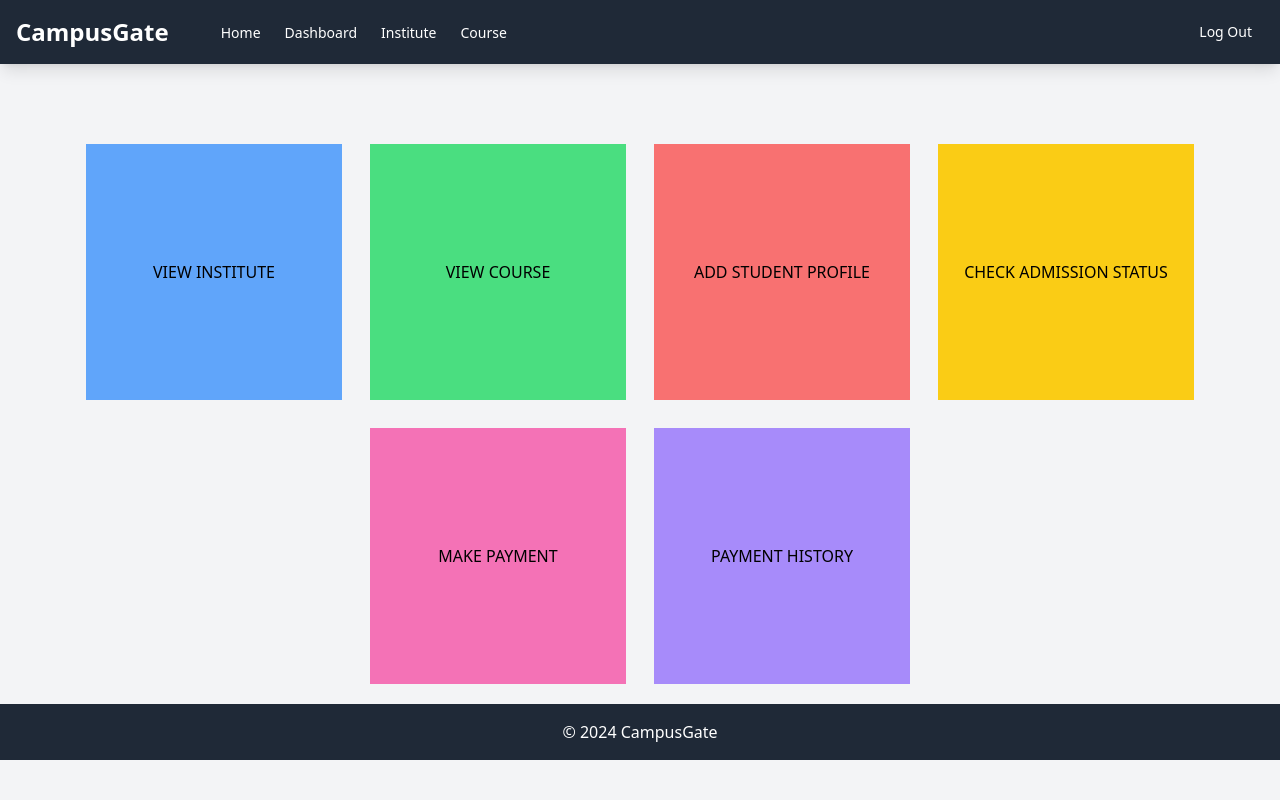
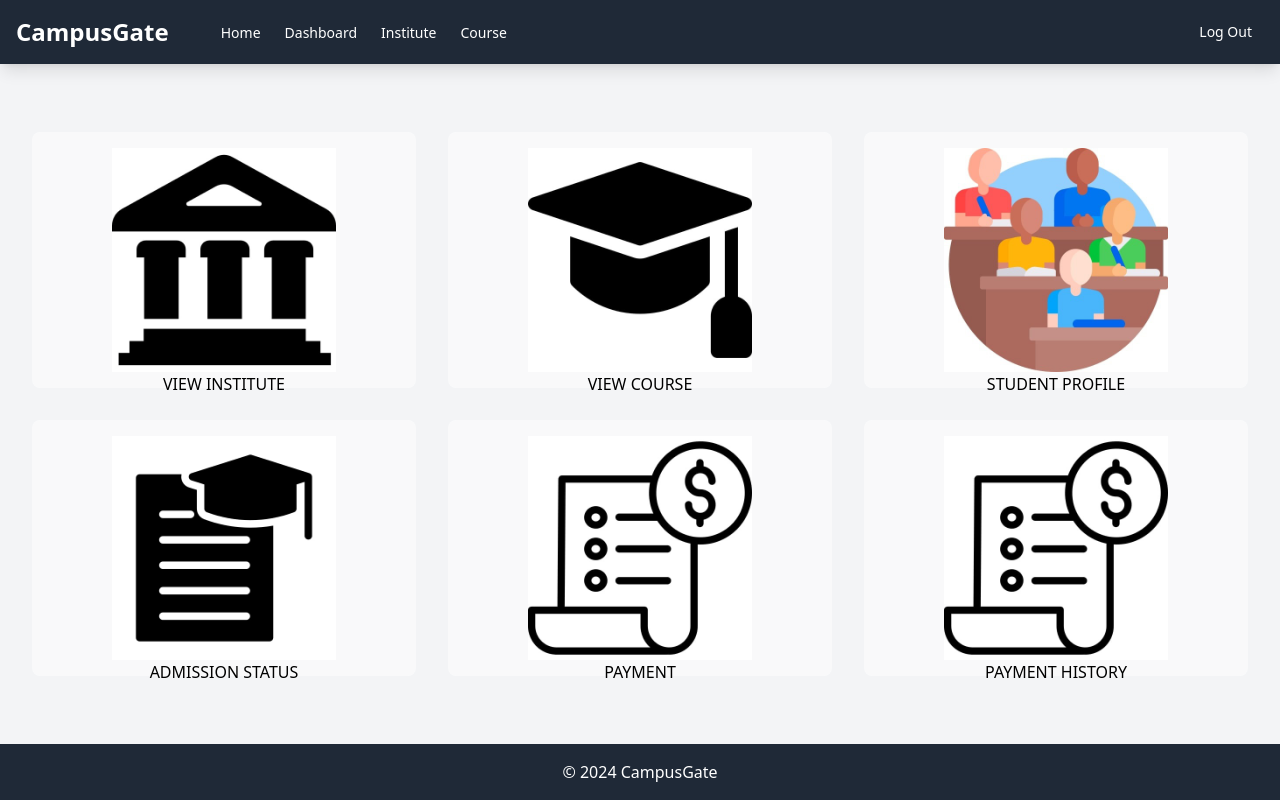
Before and after one commit to Adithya-Nath/Advanced_App_Dev, a React (Vite) app in the folder ui-react/: page /userDashboard in a window 1280 px wide. Built offline with nearby package versions, Linux system fonts and the light colour scheme.

Commit message:
updated userdashboard

```diff
--- a/ui-react/src/pages/Admin/AdminDashboard.jsx
+++ b/ui-react/src/pages/Admin/AdminDashboard.jsx
@@ -29,9 +29,9 @@ const AdminDashboard = () => {
 const DashboardItem = ({ image, link, text }) => {
   return (
     <Link to={link} className="relative bg-transparent h-48 md:h-64 flex flex-col justify-between items-center p-4">
-      <div className="absolute inset-0 bg-black opacity-50 rounded-lg"></div>
+      <div className="absolute inset-0 bg-white opacity-50 rounded-lg"></div>
       <img src={image} alt={text} className="w-auto h-auto max-w-full max-h-full object-cover z-10" />
-      <div className="text-red-800 text-center z-20 font-medium" >{text}</div>
+      <div className="text-black-800 text-center z-20 font-medium" >{text}</div>
     </Link>
   );
 }
--- a/ui-react/src/pages/Auth/Register.jsx
+++ b/ui-react/src/pages/Auth/Register.jsx
@@ -37,8 +37,10 @@ const Register = () => {
   };
 
   return (
+    <div className="min-h-screen flex items-center justify-center bg-gradient-to-br from-green-500 to-indigo-500">
+
     <div className="flex flex-col items-center justify-center min-h-screen">
-      <div className="text-3xl text-orange-400 font-semibold mb-8">Register</div>
+      <div className="text-3xl text-black-400 font-semibold mb-8">Register</div>
       <div className="bg-white rounded-lg shadow-md p-8 max-w-md w-full">
         <form onSubmit={handleSubmit}>
           <input
@@ -107,6 +109,7 @@ const Register = () => {
         </div>
       </div>
     </div>
+    </div>
   );
 };
 
--- a/ui-react/src/pages/User/UserDashboard.jsx
+++ b/ui-react/src/pages/User/UserDashboard.jsx
@@ -1,21 +1,26 @@
 import React from 'react';
+import Navbar from '../../components/Public/Navbar';
+import UserNavbar from '../../components/Public/UserNavbar';
 import { Link } from 'react-router-dom';
-import UserNavbar from '../../components/Public/UserNavbar';
+import universityBuildingImage from '../../assets/images/institute.jpeg';
+import mortarboardImage from '../../assets/images/course.jpeg';
+import audienceImage from '../../assets/images/students.jpeg';
+import billImage from '../../assets/images/payment.jpeg';
+import paperImage from '../../assets/images/paper.jpg';
 import Footer from '../../components/Public/Footer';
 
 const UserDashboard = () => {
   return (
     <div className="flex flex-col min-h-screen bg-gray-100">
       <UserNavbar />
-      <div className="flex flex-wrap justify-center items-center mt-10">
-
-        <div className="flex flex-wrap justify-center items-center gap-7 mt-10 w-full max-w-6xl mx-auto mb-5">
-          <DashboardItem link="/viewInstitute" color="bg-blue-400" text="VIEW INSTITUTE" />
-          <DashboardItem link="/viewCourses" color="bg-green-400" text="VIEW COURSE" />
-          <DashboardItem link="/userProfile" color="bg-red-400" text="ADD STUDENT PROFILE" />
-          <DashboardItem link="/viewAdmissionStatus" color="bg-yellow-400" text="CHECK ADMISSION STATUS" />
-          <DashboardItem link="/payment" color="bg-pink-400" text="MAKE PAYMENT" />
-          <DashboardItem link="/paymentHistory" color="bg-violet-400" text="PAYMENT HISTORY" />
+      <div className="flex-grow flex items-center justify-center">
+        <div className="container mx-auto px-8 py-8 grid grid-cols-1 md:grid-cols-2 lg:grid-cols-3 gap-8">
+          <DashboardItem image={universityBuildingImage} link="/viewInstitute" text="VIEW INSTITUTE" />
+          <DashboardItem image={mortarboardImage} link="/viewCourses" text="VIEW COURSE" />
+          <DashboardItem image={audienceImage} link="/userProfile" text="STUDENT PROFILE" />
+          <DashboardItem image={paperImage} link="/viewAdmissionStatus" text="ADMISSION STATUS" />
+          <DashboardItem image={billImage} link="/payment" text="PAYMENT " />
+          <DashboardItem image={billImage} link="/paymenthISTORY" text="PAYMENT HISTORY" />
         </div>
       </div>
       <Footer />
@@ -23,13 +28,13 @@ const UserDashboard = () => {
   );
 }
 
-const DashboardItem = ({ link, color, text }) => {
+const DashboardItem = ({ image, link, text }) => {
   return (
-    <div className={`relative ${color} h-48 w-48 md:h-64 md:w-64 flex justify-center items-center`}>
-      <Link to={link} className="text-black flex justify-center items-center w-full h-full">
-        <div className="text-center">{text}</div>
-      </Link>
-    </div>
+    <Link to={link} className="relative bg-transparent h-48 md:h-64 flex flex-col justify-between items-center p-4">
+      <div className="absolute inset-0 bg-white opacity-50 rounded-lg"></div>
+      <img src={image} alt={text} className="w-auto h-auto max-w-full max-h-full object-cover z-10" />
+      <div className="text-black-800 text-center z-20 font-medium" >{text}</div>
+    </Link>
   );
 }
 
```
